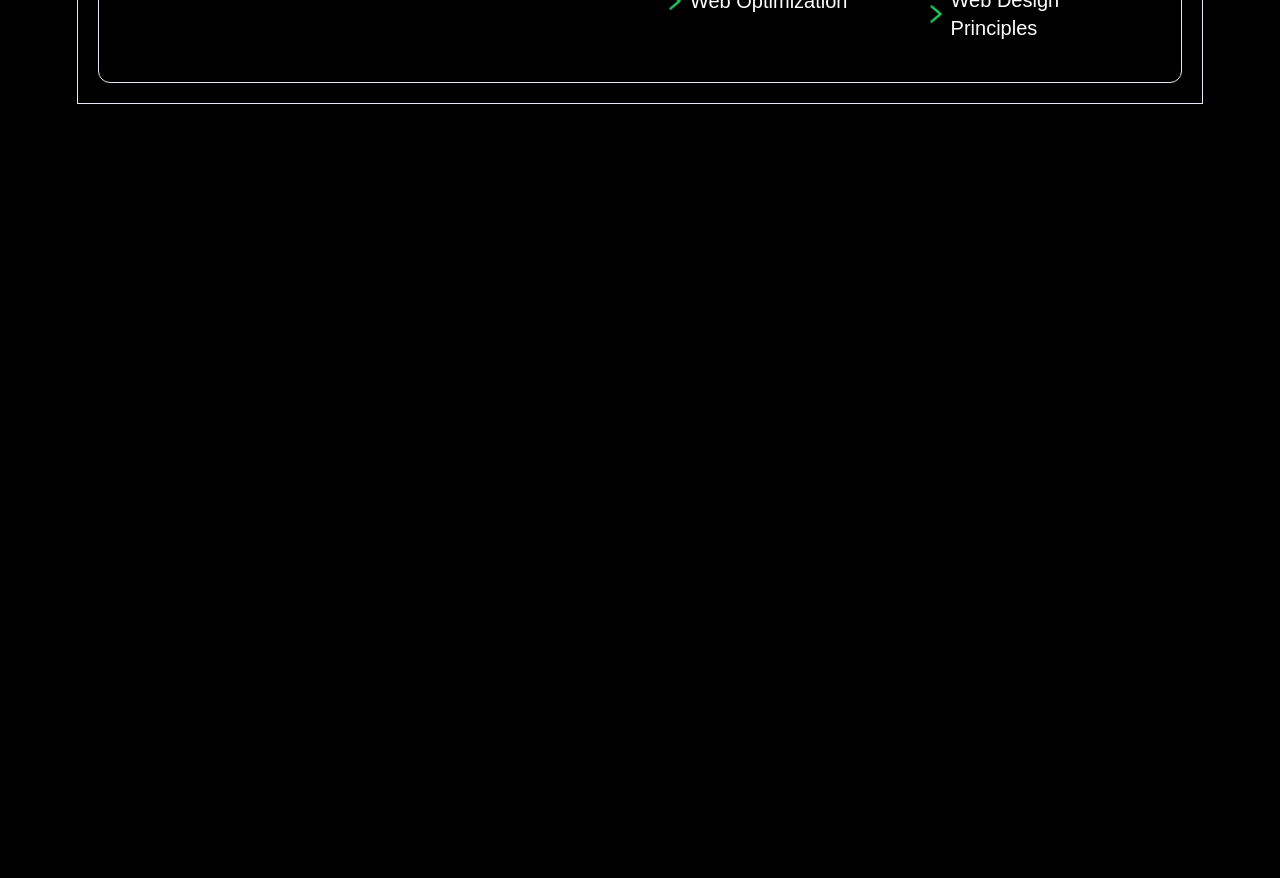
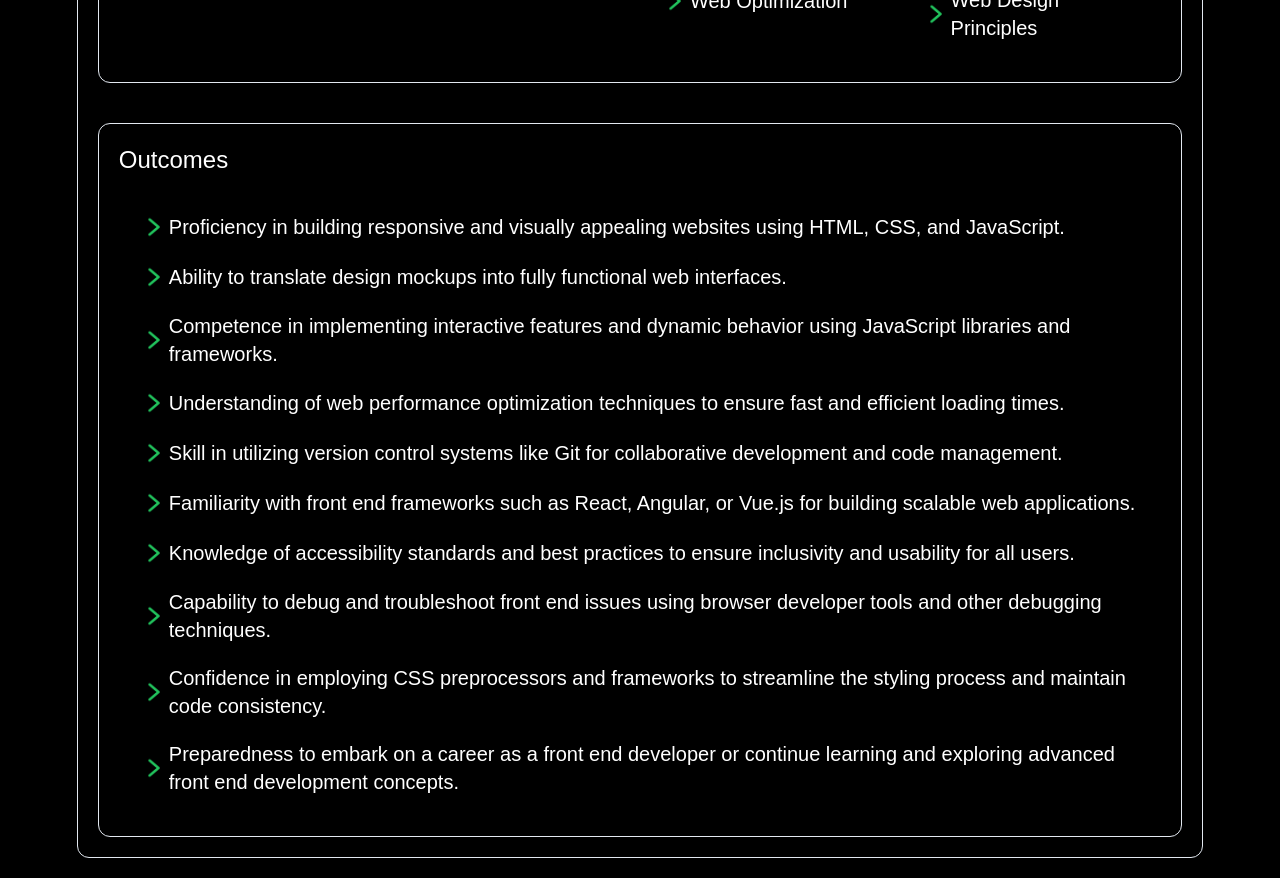
Before and after one commit to neerajtsc/traning-app, a Next.js app: page /frontend in a window 1280 px wide. Shown: the part 1180-2058 px from the top of the page. Before the commit the page ends 1304 px from the top, so only its background shows below. Built offline with nearby package versions, Linux system fonts and the light colour scheme.

Commit message:
frontend courses

```diff
--- a/src/components/ui/courses/FrontEnd.tsx
+++ b/src/components/ui/courses/FrontEnd.tsx
@@ -42,7 +42,7 @@ const FrontEnd = () => {
           />
         </div>
       </div>
-      <div className="mt-5 border mb-5">
+      <div className="mt-5 border mb-5 rounded-xl">
         <div className="p-5">
           <p className="text-4xl">Experience the new way of learning</p>
           <p className="text-xl mt-3">
@@ -171,6 +171,104 @@ const FrontEnd = () => {
               </div>
             </div>
           </div>
+
+          <div className="border mt-10 rounded-xl p-5">
+            <p className="text-2xl">Outcomes</p>
+            <div className=" mt-4 flex">
+              <div className="p-5">
+                <div className="flex items-center">
+                  <Image
+                    alt="frontEnd"
+                    width={30}
+                    height={30}
+                    src={"/images/topicArrow.png"}
+                  />
+                  <p className="text-xl">Proficiency in building responsive and visually appealing websites using HTML, CSS, and JavaScript.</p>
+                </div>
+                <div className="flex items-center mt-5">
+                  <Image
+                    alt="frontEnd"
+                    width={30}
+                    height={30}
+                    src={"/images/topicArrow.png"}
+                  />
+                  <p className="text-xl">Ability to translate design mockups into fully functional web interfaces.</p>
+                </div>
+                <div className="flex items-center mt-5">
+                  <Image
+                    alt="frontEnd"
+                    width={30}
+                    height={30}
+                    src={"/images/topicArrow.png"}
+                  />
+                  <p className="text-xl">Competence in implementing interactive features and dynamic behavior using JavaScript libraries and frameworks.</p>
+                </div>
+                <div className="flex items-center mt-5">
+                  <Image
+                    alt="frontEnd"
+                    width={30}
+                    height={30}
+                    src={"/images/topicArrow.png"}
+                  />
+                  <p className="text-xl">Understanding of web performance optimization techniques to ensure fast and efficient loading times.</p>
+                </div>
+                <div className="flex items-center mt-5">
+                  <Image
+                    alt="frontEnd"
+                    width={30}
+                    height={30}
+                    src={"/images/topicArrow.png"}
+                  />
+                  <p className="text-xl">Skill in utilizing version control systems like Git for collaborative development and code management.</p>
+                </div>
+                <div className="flex items-center mt-5">
+                  <Image
+                    alt="frontEnd"
+                    width={30}
+                    height={30}
+                    src={"/images/topicArrow.png"}
+                  />
+                  <p className="text-xl">Familiarity with front end frameworks such as React, Angular, or Vue.js for building scalable web applications.</p>
+                </div>
+                <div className="flex items-center mt-5">
+                  <Image
+                    alt="frontEnd"
+                    width={30}
+                    height={30}
+                    src={"/images/topicArrow.png"}
+                  />
+                  <p className="text-xl">Knowledge of accessibility standards and best practices to ensure inclusivity and usability for all users.</p>
+                </div>
+                <div className="flex items-center mt-5">
+                  <Image
+                    alt="frontEnd"
+                    width={30}
+                    height={30}
+                    src={"/images/topicArrow.png"}
+                  />
+                  <p className="text-xl">Capability to debug and troubleshoot front end issues using browser developer tools and other debugging techniques.</p>
+                </div>
+                <div className="flex items-center mt-5">
+                  <Image
+                    alt="frontEnd"
+                    width={30}
+                    height={30}
+                    src={"/images/topicArrow.png"}
+                  />
+                  <p className="text-xl">Confidence in employing CSS preprocessors and frameworks to streamline the styling process and maintain code consistency.</p>
+                </div>
+                <div className="flex items-center mt-5">
+                  <Image
+                    alt="frontEnd"
+                    width={30}
+                    height={30}
+                    src={"/images/topicArrow.png"}
+                  />
+                  <p className="text-xl">Preparedness to embark on a career as a front end developer or continue learning and exploring advanced front end development concepts.</p>
+                </div>
+              </div>
+            </div>
+          </div>
         </div>
       </div>
     </>
```
